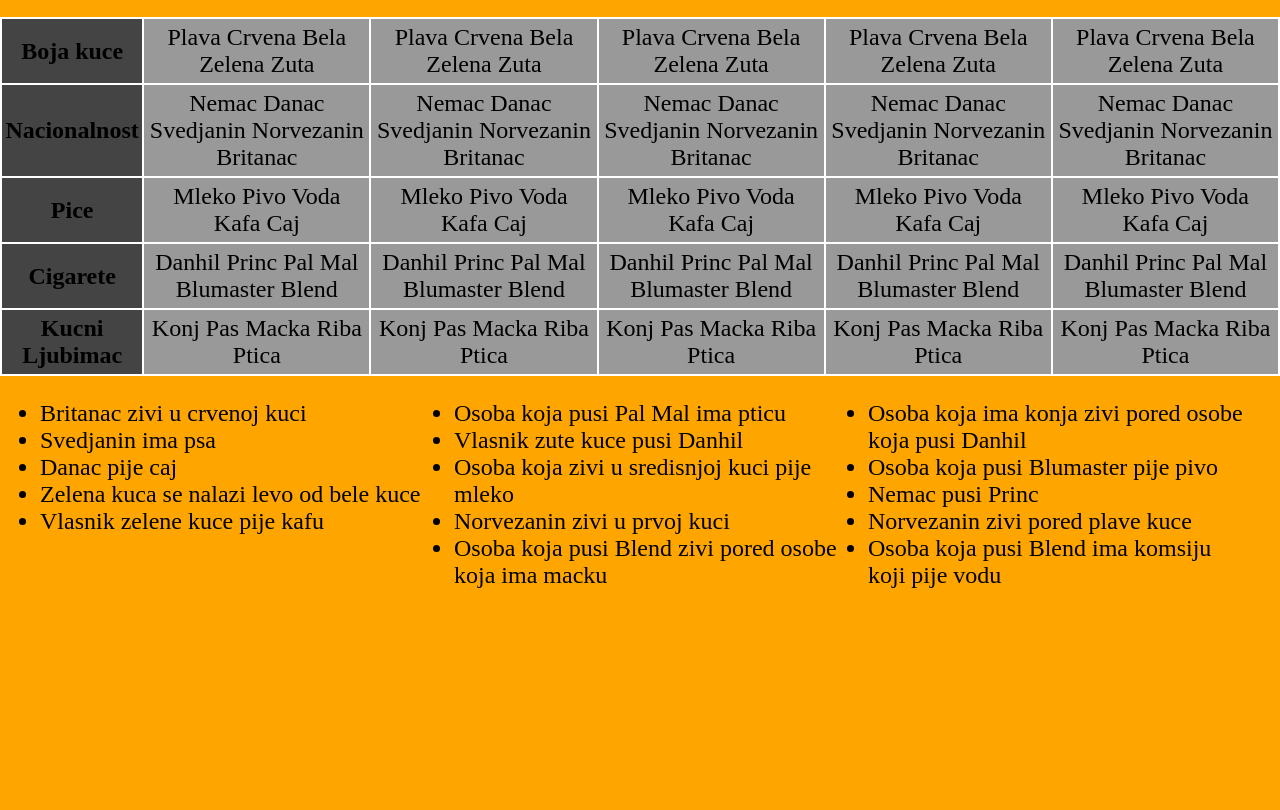
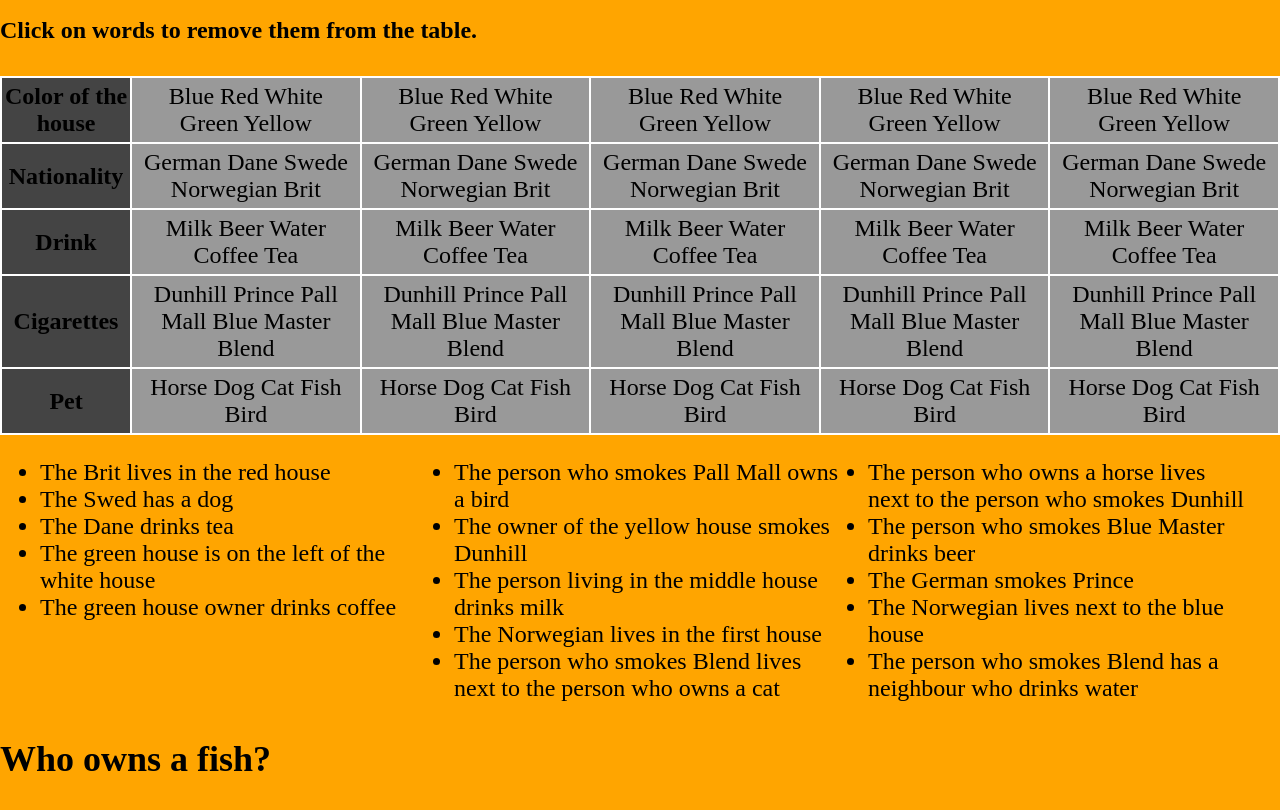
Before and after one commit to vukan-m/einsteins-riddle, a plain HTML site: page index.html in a window 1280 px wide. Shown: the part 70-880 px from the top of the page. Before the commit the page ends 800 px from the top, so only its background shows below. Drawn offline with Linux system fonts and the light colour scheme.

Commit message:
Update index.html

```diff
--- a/index.html
+++ b/index.html
@@ -2,7 +2,7 @@
 <html>
 <head>
     <meta name="viewport" content="width=device-width, initial-scale=1.0">
-    <title>Ajnstajnova zagonetka</title>
+    <title>Einstein's Riddle</title>
     <link rel="stylesheet" type="text/css" href="stil.css">
     <script>
     function action(btn) {
@@ -11,101 +11,103 @@
 </script>
 </head>
 <body>
-  <h1>Ajnstajnova zagonetka</h1>
+  <h1>Einstein's Riddle</h1>
+    <h4>Click on words to remove them from the table.</h4>
   <table> <!--Tabela sa elementima zagonetke-->
     <tr>
-      <th>Boja kuce
+      <th>Color of the house
       </th>
-      <td id="1"><a href="#" onclick="action(this)">Plava</a> <a href="#" onclick="action(this)">Crvena</a> <a href="#" onclick="action(this)">Bela</a> <a href="#" onclick="action(this)">Zelena</a> <a href="#" onclick="action(this)">Zuta</a>
+      <td><a href="#" onclick="action(this)">Blue</a> <a href="#" onclick="action(this)">Red</a> <a href="#" onclick="action(this)">White</a> <a href="#" onclick="action(this)">Green</a> <a href="#" onclick="action(this)">Yellow</a>
       </td>
-      <td><a href="#" onclick="action(this)">Plava</a> <a href="#" onclick="action(this)">Crvena</a> <a href="#" onclick="action(this)">Bela</a> <a href="#" onclick="action(this)">Zelena</a> <a href="#" onclick="action(this)">Zuta</a>
+      <td><a href="#" onclick="action(this)">Blue</a> <a href="#" onclick="action(this)">Red</a> <a href="#" onclick="action(this)">White</a> <a href="#" onclick="action(this)">Green</a> <a href="#" onclick="action(this)">Yellow</a>
       </td>
-      <td><a href="#" onclick="action(this)">Plava</a> <a href="#" onclick="action(this)">Crvena</a> <a href="#" onclick="action(this)">Bela</a> <a href="#" onclick="action(this)">Zelena</a> <a href="#" onclick="action(this)">Zuta</a>
+      <td><a href="#" onclick="action(this)">Blue</a> <a href="#" onclick="action(this)">Red</a> <a href="#" onclick="action(this)">White</a> <a href="#" onclick="action(this)">Green</a> <a href="#" onclick="action(this)">Yellow</a>
       </td>
-      <td><a href="#" onclick="action(this)">Plava</a> <a href="#" onclick="action(this)">Crvena</a> <a href="#" onclick="action(this)">Bela</a> <a href="#" onclick="action(this)">Zelena</a> <a href="#" onclick="action(this)">Zuta</a>
+      <td><a href="#" onclick="action(this)">Blue</a> <a href="#" onclick="action(this)">Red</a> <a href="#" onclick="action(this)">White</a> <a href="#" onclick="action(this)">Green</a> <a href="#" onclick="action(this)">Yellow</a>
       </td>
-      <td><a href="#" onclick="action(this)">Plava</a> <a href="#" onclick="action(this)">Crvena</a> <a href="#" onclick="action(this)">Bela</a> <a href="#" onclick="action(this)">Zelena</a> <a href="#" onclick="action(this)">Zuta</a>
+      <td><a href="#" onclick="action(this)">Blue</a> <a href="#" onclick="action(this)">Red</a> <a href="#" onclick="action(this)">White</a> <a href="#" onclick="action(this)">Green</a> <a href="#" onclick="action(this)">Yellow</a>
       </td>
     </tr>
     <tr>
-      <th>Nacionalnost
+      <th>Nationality
       </th>
-      <td><a href="#" onclick="action(this)">Nemac</a> <a href="#" onclick="action(this)">Danac</a> <a href="#" onclick="action(this)">Svedjanin</a> <a href="#" onclick="action(this)">Norvezanin</a> <a href="#" onclick="action(this)">Britanac</a>
+      <td><a href="#" onclick="action(this)">German</a> <a href="#" onclick="action(this)">Dane</a> <a href="#" onclick="action(this)">Swede</a> <a href="#" onclick="action(this)">Norwegian</a> <a href="#" onclick="action(this)">Brit</a>
       </td>
-      <td><a href="#" onclick="action(this)">Nemac</a> <a href="#" onclick="action(this)">Danac</a> <a href="#" onclick="action(this)">Svedjanin</a> <a href="#" onclick="action(this)">Norvezanin</a> <a href="#" onclick="action(this)">Britanac</a>
+      <td><a href="#" onclick="action(this)">German</a> <a href="#" onclick="action(this)">Dane</a> <a href="#" onclick="action(this)">Swede</a> <a href="#" onclick="action(this)">Norwegian</a> <a href="#" onclick="action(this)">Brit</a>
       </td>
-      <td><a href="#" onclick="action(this)">Nemac</a> <a href="#" onclick="action(this)">Danac</a> <a href="#" onclick="action(this)">Svedjanin</a> <a href="#" onclick="action(this)">Norvezanin</a> <a href="#" onclick="action(this)">Britanac</a>
+      <td><a href="#" onclick="action(this)">German</a> <a href="#" onclick="action(this)">Dane</a> <a href="#" onclick="action(this)">Swede</a> <a href="#" onclick="action(this)">Norwegian</a> <a href="#" onclick="action(this)">Brit</a>
       </td>
-      <td><a href="#" onclick="action(this)">Nemac</a> <a href="#" onclick="action(this)">Danac</a> <a href="#" onclick="action(this)">Svedjanin</a> <a href="#" onclick="action(this)">Norvezanin</a> <a href="#" onclick="action(this)">Britanac</a>
+      <td><a href="#" onclick="action(this)">German</a> <a href="#" onclick="action(this)">Dane</a> <a href="#" onclick="action(this)">Swede</a> <a href="#" onclick="action(this)">Norwegian</a> <a href="#" onclick="action(this)">Brit</a>
       </td>
-      <td><a href="#" onclick="action(this)">Nemac</a> <a href="#" onclick="action(this)">Danac</a> <a href="#" onclick="action(this)">Svedjanin</a> <a href="#" onclick="action(this)">Norvezanin</a> <a href="#" onclick="action(this)">Britanac</a>
+      <td><a href="#" onclick="action(this)">German</a> <a href="#" onclick="action(this)">Dane</a> <a href="#" onclick="action(this)">Swede</a> <a href="#" onclick="action(this)">Norwegian</a> <a href="#" onclick="action(this)">Brit</a>
       </td>
     </tr>
     <tr>
-      <th>Pice
+      <th>Drink
       </th>
-      <td><a href="#" onclick="action(this)">Mleko</a> <a href="#" onclick="action(this)">Pivo</a> <a href="#" onclick="action(this)">Voda</a> <a href="#" onclick="action(this)">Kafa</a> <a href="#" onclick="action(this)">Caj</a>
+      <td><a href="#" onclick="action(this)">Milk</a> <a href="#" onclick="action(this)">Beer</a> <a href="#" onclick="action(this)">Water</a> <a href="#" onclick="action(this)">Coffee</a> <a href="#" onclick="action(this)">Tea</a>
       </td>
-      <td><a href="#" onclick="action(this)">Mleko</a> <a href="#" onclick="action(this)">Pivo</a> <a href="#" onclick="action(this)">Voda</a> <a href="#" onclick="action(this)">Kafa</a> <a href="#" onclick="action(this)">Caj</a>
+      <td><a href="#" onclick="action(this)">Milk</a> <a href="#" onclick="action(this)">Beer</a> <a href="#" onclick="action(this)">Water</a> <a href="#" onclick="action(this)">Coffee</a> <a href="#" onclick="action(this)">Tea</a>
       </td>
-      <td><a href="#" onclick="action(this)">Mleko</a> <a href="#" onclick="action(this)">Pivo</a> <a href="#" onclick="action(this)">Voda</a> <a href="#" onclick="action(this)">Kafa</a> <a href="#" onclick="action(this)">Caj</a>
+      <td><a href="#" onclick="action(this)">Milk</a> <a href="#" onclick="action(this)">Beer</a> <a href="#" onclick="action(this)">Water</a> <a href="#" onclick="action(this)">Coffee</a> <a href="#" onclick="action(this)">Tea</a>
       </td>
-      <td><a href="#" onclick="action(this)">Mleko</a> <a href="#" onclick="action(this)">Pivo</a> <a href="#" onclick="action(this)">Voda</a> <a href="#" onclick="action(this)">Kafa</a> <a href="#" onclick="action(this)">Caj</a>
+      <td><a href="#" onclick="action(this)">Milk</a> <a href="#" onclick="action(this)">Beer</a> <a href="#" onclick="action(this)">Water</a> <a href="#" onclick="action(this)">Coffee</a> <a href="#" onclick="action(this)">Tea</a>
       </td>
-      <td><a href="#" onclick="action(this)">Mleko</a> <a href="#" onclick="action(this)">Pivo</a> <a href="#" onclick="action(this)">Voda</a> <a href="#" onclick="action(this)">Kafa</a> <a href="#" onclick="action(this)">Caj</a>
+      <td><a href="#" onclick="action(this)">Milk</a> <a href="#" onclick="action(this)">Beer</a> <a href="#" onclick="action(this)">Water</a> <a href="#" onclick="action(this)">Coffee</a> <a href="#" onclick="action(this)">Tea</a>
       </td>
     </tr>
     <tr>
-      <th>Cigarete
+      <th>Cigarettes
       </th>
-      <td><a href="#" onclick="action(this)">Danhil</a> <a href="#" onclick="action(this)">Princ</a> <a href="#" onclick="action(this)">Pal Mal</a> <a href="#" onclick="action(this)">Blumaster</a> <a href="#" onclick="action(this)">Blend</a>
+      <td><a href="#" onclick="action(this)">Dunhill</a> <a href="#" onclick="action(this)">Prince</a> <a href="#" onclick="action(this)">Pall Mall</a> <a href="#" onclick="action(this)">Blue Master</a> <a href="#" onclick="action(this)">Blend</a>
       </td>
-      <td><a href="#" onclick="action(this)">Danhil</a> <a href="#" onclick="action(this)">Princ</a> <a href="#" onclick="action(this)">Pal Mal</a> <a href="#" onclick="action(this)">Blumaster</a> <a href="#" onclick="action(this)">Blend</a>
+      <td><a href="#" onclick="action(this)">Dunhill</a> <a href="#" onclick="action(this)">Prince</a> <a href="#" onclick="action(this)">Pall Mall</a> <a href="#" onclick="action(this)">Blue Master</a> <a href="#" onclick="action(this)">Blend</a>
       </td>
-      <td><a href="#" onclick="action(this)">Danhil</a> <a href="#" onclick="action(this)">Princ</a> <a href="#" onclick="action(this)">Pal Mal</a> <a href="#" onclick="action(this)">Blumaster</a> <a href="#" onclick="action(this)">Blend</a>
+      <td><a href="#" onclick="action(this)">Dunhill</a> <a href="#" onclick="action(this)">Prince</a> <a href="#" onclick="action(this)">Pall Mall</a> <a href="#" onclick="action(this)">Blue Master</a> <a href="#" onclick="action(this)">Blend</a>
       </td>
-      <td><a href="#" onclick="action(this)">Danhil</a> <a href="#" onclick="action(this)">Princ</a> <a href="#" onclick="action(this)">Pal Mal</a> <a href="#" onclick="action(this)">Blumaster</a> <a href="#" onclick="action(this)">Blend</a>
+      <td><a href="#" onclick="action(this)">Dunhill</a> <a href="#" onclick="action(this)">Prince</a> <a href="#" onclick="action(this)">Pall Mall</a> <a href="#" onclick="action(this)">Blue Master</a> <a href="#" onclick="action(this)">Blend</a>
       </td>
-      <td><a href="#" onclick="action(this)">Danhil</a> <a href="#" onclick="action(this)">Princ</a> <a href="#" onclick="action(this)">Pal Mal</a> <a href="#" onclick="action(this)">Blumaster</a> <a href="#" onclick="action(this)">Blend</a>
+      <td><a href="#" onclick="action(this)">Dunhill</a> <a href="#" onclick="action(this)">Prince</a> <a href="#" onclick="action(this)">Pall Mall</a> <a href="#" onclick="action(this)">Blue Master</a> <a href="#" onclick="action(this)">Blend</a>
       </td>
     </tr>
     <tr>
-      <th>Kucni Ljubimac
+      <th>Pet
       </th>
-      <td><a href="#" onclick="action(this)">Konj</a> <a href="#" onclick="action(this)">Pas</a> <a href="#" onclick="action(this)">Macka</a> <a href="#" onclick="action(this)">Riba</a> <a href="#" onclick="action(this)">Ptica</a>
+      <td><a href="#" onclick="action(this)">Horse</a> <a href="#" onclick="action(this)">Dog</a> <a href="#" onclick="action(this)">Cat</a> <a href="#" onclick="action(this)">Fish</a> <a href="#" onclick="action(this)">Bird</a>
       </td>
-      <td><a href="#" onclick="action(this)">Konj</a> <a href="#" onclick="action(this)">Pas</a> <a href="#" onclick="action(this)">Macka</a> <a href="#" onclick="action(this)">Riba</a> <a href="#" onclick="action(this)">Ptica</a>
+      <td><a href="#" onclick="action(this)">Horse</a> <a href="#" onclick="action(this)">Dog</a> <a href="#" onclick="action(this)">Cat</a> <a href="#" onclick="action(this)">Fish</a> <a href="#" onclick="action(this)">Bird</a>
       </td>
-      <td><a href="#" onclick="action(this)">Konj</a> <a href="#" onclick="action(this)">Pas</a> <a href="#" onclick="action(this)">Macka</a> <a href="#" onclick="action(this)">Riba</a> <a href="#" onclick="action(this)">Ptica</a>
+      <td><a href="#" onclick="action(this)">Horse</a> <a href="#" onclick="action(this)">Dog</a> <a href="#" onclick="action(this)">Cat</a> <a href="#" onclick="action(this)">Fish</a> <a href="#" onclick="action(this)">Bird</a>
       </td>
-      <td><a href="#" onclick="action(this)">Konj</a> <a href="#" onclick="action(this)">Pas</a> <a href="#" onclick="action(this)">Macka</a> <a href="#" onclick="action(this)">Riba</a> <a href="#" onclick="action(this)">Ptica</a>
+      <td><a href="#" onclick="action(this)">Horse</a> <a href="#" onclick="action(this)">Dog</a> <a href="#" onclick="action(this)">Cat</a> <a href="#" onclick="action(this)">Fish</a> <a href="#" onclick="action(this)">Bird</a>
       </td>
-      <td><a href="#" onclick="action(this)">Konj</a> <a href="#" onclick="action(this)">Pas</a> <a href="#" onclick="action(this)">Macka</a> <a href="#" onclick="action(this)">Riba</a> <a href="#" onclick="action(this)">Ptica</a>
+      <td><a href="#" onclick="action(this)">Horse</a> <a href="#" onclick="action(this)">Dog</a> <a href="#" onclick="action(this)">Cat</a> <a href="#" onclick="action(this)">Fish</a> <a href="#" onclick="action(this)">Bird</a>
       </td>
     </tr>
   </table>
   <div>
   <ul>
-    <li>Britanac zivi u crvenoj kuci</li>
-    <li>Svedjanin ima psa</li>
-    <li>Danac pije caj</li>
-    <li>Zelena kuca se nalazi levo od bele kuce</li>
-    <li>Vlasnik zelene kuce pije kafu</li>
+    <li>The Brit lives in the red house</li>
+    <li>The Swed has a dog</li>
+    <li>The Dane drinks tea</li>
+    <li>The green house is on the left of the white house</li>
+    <li>The green house owner drinks coffee</li>
   </ul>
   <ul>
-    <li>Osoba koja pusi Pal Mal ima pticu</li>
-    <li>Vlasnik zute kuce pusi Danhil</li>
-    <li>Osoba koja zivi u sredisnjoj kuci pije mleko</li>
-    <li>Norvezanin zivi u prvoj kuci</li>
-    <li>Osoba koja pusi Blend zivi pored osobe koja ima macku</li>
+    <li>The person who smokes Pall Mall owns a bird</li>
+    <li>The owner of the yellow house smokes Dunhill</li>
+    <li>The person living in the middle house drinks milk</li>
+    <li>The Norwegian lives in the first house</li>
+    <li>The person who smokes Blend lives next to the person who owns a cat</li>
   </ul>
   <ul>
-    <li>Osoba koja ima konja zivi pored osobe koja pusi Danhil</li>
-    <li>Osoba koja pusi Blumaster pije pivo</li>
-    <li>Nemac pusi Princ</li>
-    <li>Norvezanin zivi pored plave kuce</li>
-    <li>Osoba koja pusi Blend ima komsiju koji pije vodu</li>
+    <li>The person who owns a horse lives next to the person who smokes Dunhill</li>
+    <li>The person who smokes Blue Master drinks beer</li>
+    <li>The German smokes Prince</li>
+    <li>The Norwegian lives next to the blue house</li>
+    <li>The person who smokes Blend has a neighbour who drinks water</li>
   </ul>
 </div>
+    <h2>Who owns a fish?</h2>
 </body>
 </html>
```
